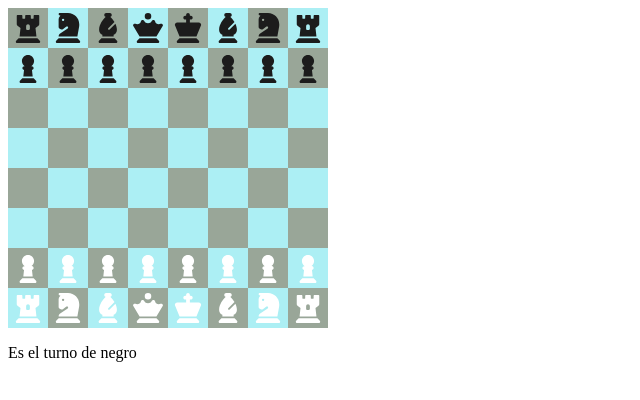
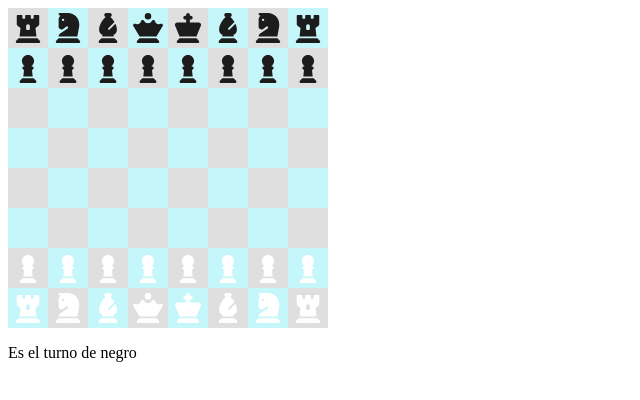
Before and after one commit to Danon04/Juego-Ajedrez, a plain HTML site: page index.html in a window 1280 px wide. Shown: the whole page, without its empty margins (0-640 px from the left). Drawn offline with Linux system fonts and the light colour scheme.

Commit message:
Cambio colores tablero.

```diff
--- a/styles.css
+++ b/styles.css
@@ -30,11 +30,11 @@ path {
 }
 
 .color1 {
-    background-color: rgb(153, 166, 152);
+    background-color: rgb(223, 223, 223);
 }
 
 .color2 {
-    background-color: rgb(172, 239, 244);
+    background-color: rgb(197, 247, 250);
 }
 
 .negro {
```
